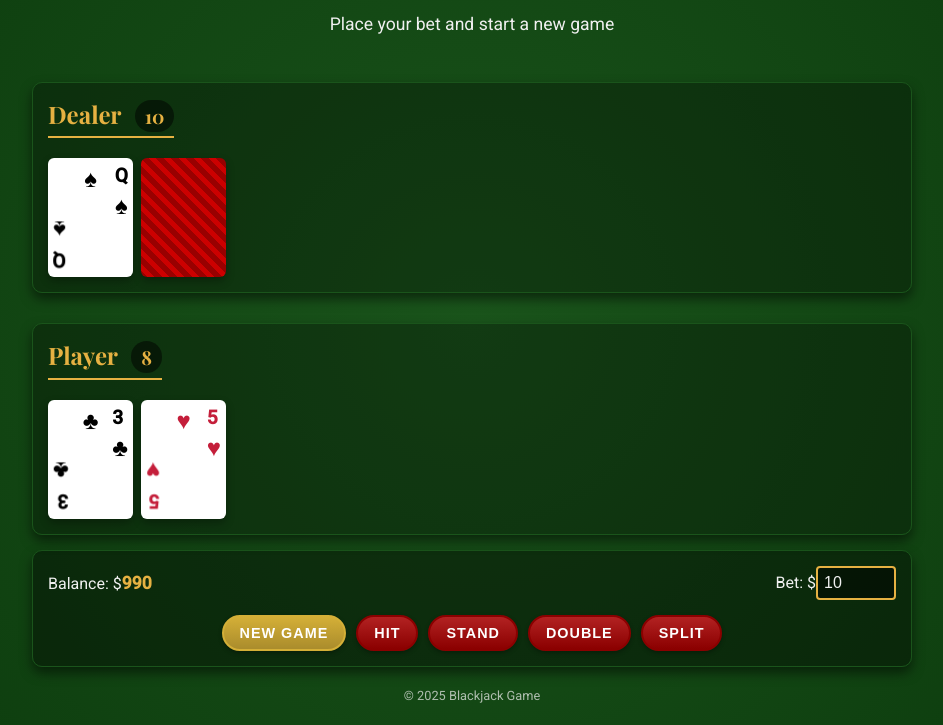
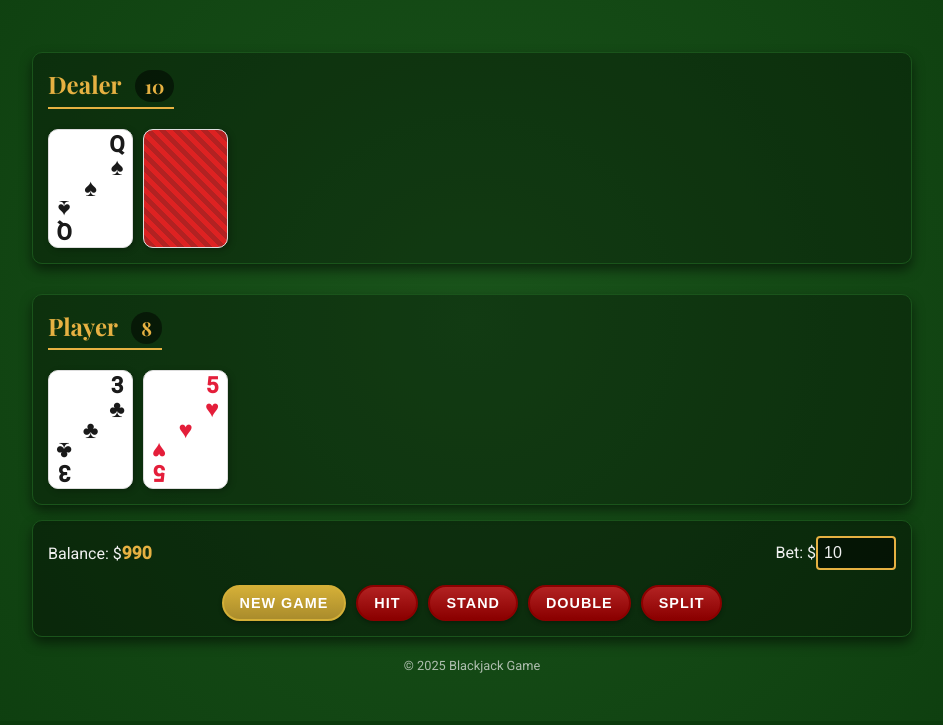
Before and after one commit to seanmac5291/BlackjackApp, a website built with Vite: page index.html in a window 1280 px wide. Both pictures are taken after a click on the button "NEW GAME". Shown: the part 79-804 px from the top of the page, without its empty margins (168-1111 px from the left). Built offline with nearby package versions, Linux system fonts and the light colour scheme.

Commit message:
Fix New Game button for Netlify deployment, improve card styling, and enhance game logic

```diff
--- a/script.js
+++ b/script.js
@@ -22,29 +22,12 @@ let splitAvailable = false;
 let insuranceAvailable = false;
 let insuranceTaken = false;
 
-// DOM elements
-const dealerCardsEl = document.getElementById('dealer-cards');
-const playerCardsEl = document.getElementById('player-cards');
-const splitCards1El = document.getElementById('split-cards-1');
-const splitCards2El = document.getElementById('split-cards-2');
-const dealerPointsEl = document.getElementById('dealer-points');
-const playerPointsEl = document.getElementById('player-points');
-const splitPoints1El = document.getElementById('split-points-1');
-const splitPoints2El = document.getElementById('split-points-2');
-const messageEl = document.getElementById('message');
-const resultEl = document.getElementById('result');
-const balanceEl = document.getElementById('balance');
-const betInputEl = document.getElementById('bet');
-
-// Button elements
-const newGameBtn = document.getElementById('new-game-btn');
-const hitBtn = document.getElementById('hit-btn');
-const standBtn = document.getElementById('stand-btn');
-const doubleBtn = document.getElementById('double-btn');
-const splitBtn = document.getElementById('split-btn');
-const insuranceBtn = document.getElementById('insurance-btn');
-const actionButtonsEl = document.getElementById('action-buttons');
-const splitHandsContainerEl = document.getElementById('split-hands-container');
+// DOM elements and button elements will be initialized after DOM is fully loaded
+let dealerCardsEl, playerCardsEl, splitCards1El, splitCards2El;
+let dealerPointsEl, playerPointsEl, splitPoints1El, splitPoints2El;
+let messageEl, resultEl, balanceEl, betInputEl;
+let newGameBtn, hitBtn, standBtn, doubleBtn, splitBtn, insuranceBtn;
+let actionButtonsEl, splitHandsContainerEl;
 
 // Card suits and ranks
 const suits = ['hearts', 'diamonds', 'clubs', 'spades'];
@@ -56,13 +39,55 @@ const suitSymbols = {
     'spades': '♠'
 };
 
-// Event listeners
+// Initialize the game when DOM is fully loaded
+document.addEventListener('DOMContentLoaded', function() {
+    initializeGame();
+});
+
+/**
+ * Initialize the game, attach event listeners, and set up the UI
+ */
+function initializeGame() {
+    // Initialize DOM elements
+    dealerCardsEl = document.getElementById('dealer-cards');
+    playerCardsEl = document.getElementById('player-cards');
+    splitCards1El = document.getElementById('split-cards-1');
+    splitCards2El = document.getElementById('split-cards-2');
+    dealerPointsEl = document.getElementById('dealer-points');
+    playerPointsEl = document.getElementById('player-points');
+    splitPoints1El = document.getElementById('split-points-1');
+    splitPoints2El = document.getElementById('split-points-2');
+    messageEl = document.getElementById('message');
+    resultEl = document.getElementById('result');
+    balanceEl = document.getElementById('balance');
+    betInputEl = document.getElementById('bet');
+
+    // Button elements
+    newGameBtn = document.getElementById('new-game-btn');
+    hitBtn = document.getElementById('hit-btn');
+    standBtn = document.getElementById('stand-btn');
+    doubleBtn = document.getElementById('double-btn');
+    splitBtn = document.getElementById('split-btn');
+    insuranceBtn = document.getElementById('insurance-btn');
+    actionButtonsEl = document.getElementById('action-buttons');
+    splitHandsContainerEl = document.getElementById('split-hands-container');
+
+    // Verify all critical elements were found
+    if (!validateElements()) {
+        console.error('Some game elements could not be found! Check the HTML structure.');
+        return;
+    }
+
+    // Attach event listeners
     newGameBtn.addEventListener('click', startNewGame);
     hitBtn.addEventListener('click', hitCard);
     standBtn.addEventListener('click', stand);
     doubleBtn.addEventListener('click', doubleDown);
     splitBtn.addEventListener('click', splitPair);
     insuranceBtn.addEventListener('click', takeInsurance);
+
+    // Log successful initialization
+    console.log('Game initialized successfully');
 
     // Mobile-specific touch feedback
     document.querySelectorAll('.btn').forEach(button => {
@@ -79,6 +104,20 @@ updateBalance();
 
     // Set initial max bet based on balance
     betInputEl.max = playerBalance;
+}
+
+/**
+ * Validate that all required DOM elements are present
+ */
+function validateElements() {
+    const requiredElements = [
+        dealerCardsEl, playerCardsEl, dealerPointsEl, playerPointsEl,
+        messageEl, resultEl, balanceEl, betInputEl, newGameBtn, hitBtn,
+        standBtn, doubleBtn, splitBtn, insuranceBtn, actionButtonsEl
+    ];
+
+    return requiredElements.every(element => element !== null);
+}
 
 /**
  * Creates a new shuffled deck of cards (6 standard decks combined)
@@ -114,6 +153,10 @@ function shuffleDeck(deckToShuffle) {
 function startNewGame() {
     // Reset game state
     resetGame();
+
+    // Clear previous game messages
+    messageEl.textContent = '';
+    resultEl.textContent = '';
 
     // Get bet amount
     const betAmount = parseInt(betInputEl.value);
@@ -236,9 +279,41 @@ function dealInitialCards() {
             setTimeout(() => {
                 dealCard(dealerHand, dealerCardsEl, true);
                 // Don't update dealer points for the hidden card
+
+                // Now all cards are dealt, check for player blackjack
+                setTimeout(() => {
+                    checkForNaturalBlackjack();
                 }, dealDelay);
             }, dealDelay);
         }, dealDelay);
+    }, dealDelay);
+}
+
+/**
+ * Check for natural blackjack (21 points with initial two cards)
+ */
+function checkForNaturalBlackjack() {
+    if (playerPoints === 21 && playerHand.length === 2) {
+        messageEl.textContent = 'Blackjack! You have 21 with your initial cards.';
+
+        // Check if dealer has an Ace or 10-value card showing
+        const dealerUpCardValue = getCardValue(dealerHand[0]);
+        if (dealerUpCardValue === 10 || dealerUpCardValue === 11) {
+            // Dealer might have blackjack too, need to check
+            messageEl.textContent += ' Checking if dealer has blackjack...';
+            setTimeout(() => {
+                dealerTurn();
+            }, 1000);
+        } else {
+            // Dealer can't have blackjack, player wins immediately
+            messageEl.textContent = 'Blackjack! You win.';
+            awardWinnings(2.5); // Pay 3:2
+            endGame('player blackjack');
+        }
+
+        // Hide action buttons since the hand is decided automatically
+        actionButtonsEl.classList.add('hidden');
+    }
 }
 
 /**
@@ -365,7 +440,7 @@ function hitCard() {
         dealCard(currentHand, currentEl, false);
         updatePlayerPoints();
 
-        // Check for bust on split hand
+        // Check for bust or 21 on split hand
         if (splitPoints[currentSplitHand] > 21) {
             messageEl.textContent = `Hand ${currentSplitHand + 1} busts!`;
 
@@ -383,6 +458,24 @@ function hitCard() {
                     dealerTurn();
                 }, 1000);
             }
+        } else if (splitPoints[currentSplitHand] === 21) {
+            messageEl.textContent = `Hand ${currentSplitHand + 1} has 21! Perfect!`;
+
+            // Move to the next hand or dealer's turn
+            if (currentSplitHand === 0) {
+                currentSplitHand = 1;
+                setTimeout(() => {
+                    messageEl.textContent = 'Moving to Hand 2.';
+                    // Highlight the active hand
+                    document.querySelectorAll('.split-hand')[0].style.opacity = '0.7';
+                    document.querySelectorAll('.split-hand')[1].style.opacity = '1';
+                }, 1000);
+            } else {
+                // Both hands played, move to dealer's turn
+                setTimeout(() => {
+                    dealerTurn();
+                }, 1000);
+            }
         }
     } else {
         // Regular (non-split) hand
@@ -393,6 +486,14 @@ function hitCard() {
         if (playerPoints > 21) {
             messageEl.textContent = 'Bust! You lose.';
             endGame('dealer');
+        }
+        // Check if player hits 21 exactly
+        else if (playerPoints === 21) {
+            messageEl.textContent = 'You have 21! Perfect!';
+            // Automatically stand with perfect 21
+            setTimeout(() => {
+                dealerTurn();
+            }, 1000);
         }
     }
 }
@@ -701,12 +802,18 @@ function determineWinnerForSplitHand(handIndex) {
  * Award winnings to player
  */
 function awardWinnings(multiplier, splitHandIndex = -1) {
-    const winnings = currentBet * multiplier;
-    playerBalance += winnings;
+    // Calculate total amount to return to player (bet + winnings)
+    const totalReturn = currentBet * multiplier;
+
+    // Add winnings to player balance
+    playerBalance += totalReturn;
     updateBalance();
 
+    // For regular (non-split) hands, show winnings amount
     if (splitHandIndex === -1) {
-        resultEl.textContent = `You won $${winnings - currentBet}!`;
+        // Winnings are what the player receives minus their original bet
+        const actualWinnings = totalReturn - currentBet;
+        resultEl.textContent = `You won $${actualWinnings}!`;
     }
 }
 
--- a/style.css
+++ b/style.css
@@ -10,6 +10,12 @@
     --table-border: #1a541b;
     --card-shadow: 0 4px 8px rgba(0, 0, 0, 0.3);
     --section-shadow: 0 6px 12px rgba(0, 0, 0, 0.5);
+    --hearts-color: #e41e3a;
+    --diamonds-color: #e41e3a;
+    --spades-color: #1a1a1a;
+    --clubs-color: #1a1a1a;
+    --card-border-radius: 8px;
+    --card-border: 1px solid #ddd;
 }
 
 /* General Styles */
@@ -115,7 +121,7 @@ h3 {
 .cards-container {
     display: flex;
     flex-wrap: wrap;
-    gap: 8px;
+    gap: 10px;
     margin-top: 10px;
     min-height: 110px;
 }
@@ -124,52 +130,86 @@ h3 {
     width: 75px;
     height: 105px;
     background: var(--card-bg-color);
-    border-radius: 6px;
-    display: flex;
-    flex-direction: column;
-    justify-content: space-between;
-    padding: 5px;
-    box-shadow: var(--card-shadow);
+    border-radius: var(--card-border-radius);
+    box-shadow: 2px 2px 6px rgba(0, 0, 0, 0.25);
     position: relative;
     transform-style: preserve-3d;
     transition: transform 0.6s, opacity 0.3s;
+    border: var(--card-border);
+    overflow: hidden;
 }
 
 .card.hidden-card {
-    background-image: linear-gradient(45deg, #990000 25%, #cc0000 25%, #cc0000 50%, #990000 50%, #990000 75%, #cc0000 75%);
-    background-size: 15px 15px;
-    color: transparent;
+    background-color: #ffffff;
+    background-image: repeating-linear-gradient(
+        45deg,
+        #b22222 0,
+        #b22222 5px,
+        #d22 5px,
+        #d22 10px
+    );
+    background-size: 14px 14px;
+    border: var(--card-border);
+    box-shadow: 2px 2px 6px rgba(0, 0, 0, 0.3);
 }
 
 .card-value {
     font-size: 1.2rem;
     font-weight: bold;
+    line-height: 1;
 }
 
 .card-suit {
-    font-size: 1.5rem;
-    text-align: center;
+    font-size: 1.3rem;
+    line-height: 1;
+}
+
+.card-center {
+    position: absolute;
+    top: 50%;
+    left: 50%;
+    transform: translate(-50%, -50%);
+    font-size: 2rem;
+    line-height: 1;
 }
 
 .card-topright {
     position: absolute;
-    top: 5px;
-    right: 5px;
+    top: 3px;
+    right: 3px;
+    display: flex;
+    flex-direction: column;
+    align-items: center;
+    justify-content: center;
+    width: 20px;
 }
 
 .card-bottomleft {
     position: absolute;
-    bottom: 5px;
-    left: 5px;
+    bottom: 3px;
+    left: 3px;
+    display: flex;
+    flex-direction: column;
+    align-items: center;
+    justify-content: center;
     transform: rotate(180deg);
+    width: 20px;
 }
 
-.hearts, .diamonds {
-    color: #c41e3a;
+.hearts {
+    color: var(--hearts-color);
 }
 
-.clubs, .spades {
-    color: #000000;
+.diamonds {
+    color: var(--diamonds-color);
+}
+
+.clubs {
+    color: var(--clubs-color);
+}
+
+.spades {
+    color: var(--spades-color);
 }
 
 /* Deal Animation */
@@ -335,6 +375,23 @@ footer {
     .card {
         width: 85px;
         height: 119px;
+        border-radius: 10px;
+    }
+
+    .card-center {
+        font-size: 2.5rem;
+    }
+
+    .card-topright, .card-bottomleft {
+        width: 24px;
+    }
+
+    .card-value {
+        font-size: 1.4rem;
+    }
+
+    .card-suit {
+        font-size: 1.5rem;
     }
 }
 
@@ -359,6 +416,7 @@ footer {
     .card {
         width: 60px;
         height: 84px;
+        border-radius: 6px;
     }
 
     .card-value {
@@ -366,7 +424,15 @@ footer {
     }
 
     .card-suit {
-        font-size: 1.2rem;
+        font-size: 1.1rem;
+    }
+
+    .card-center {
+        font-size: 1.7rem;
+    }
+
+    .card-topright, .card-bottomleft {
+        width: 16px;
     }
 
     .betting-controls {
```
Lines whose indentation alone changed are shown as unchanged.
